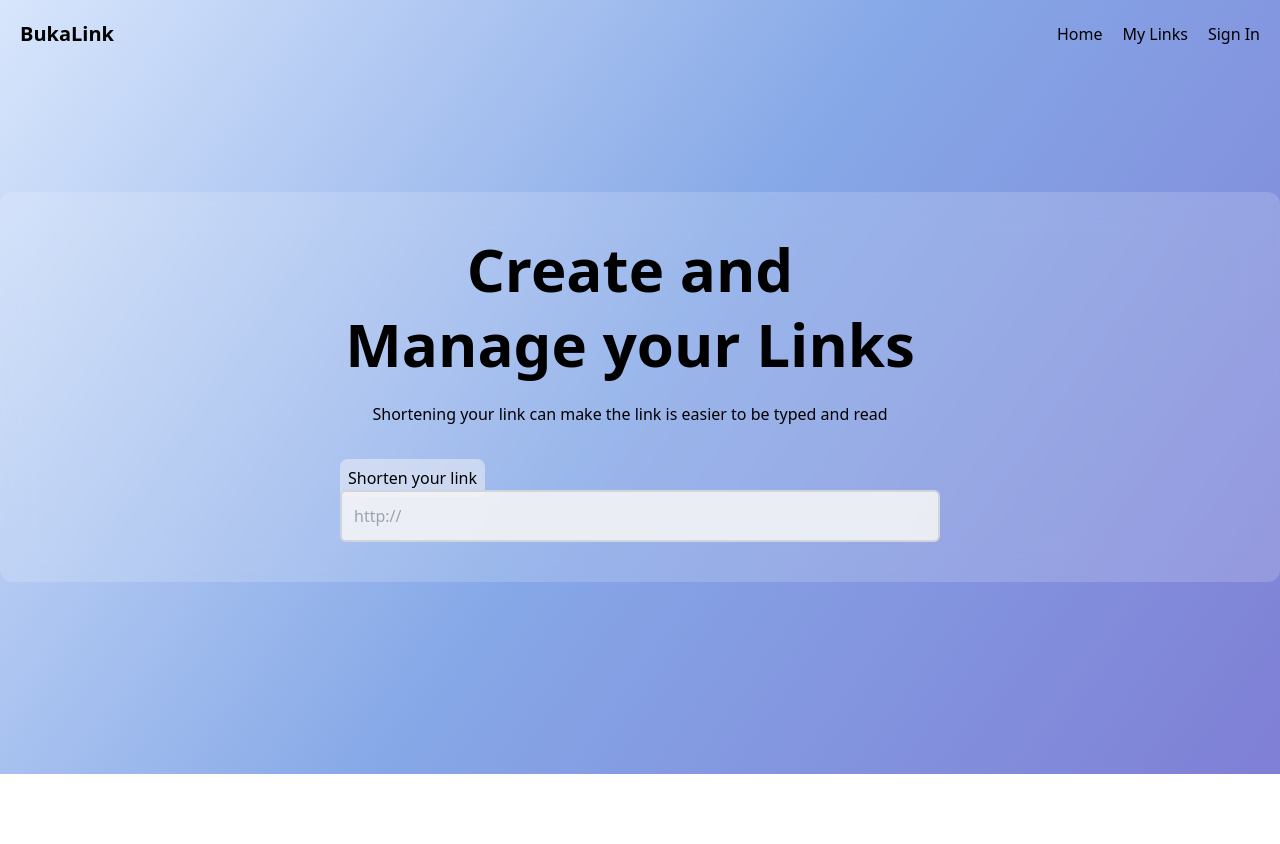
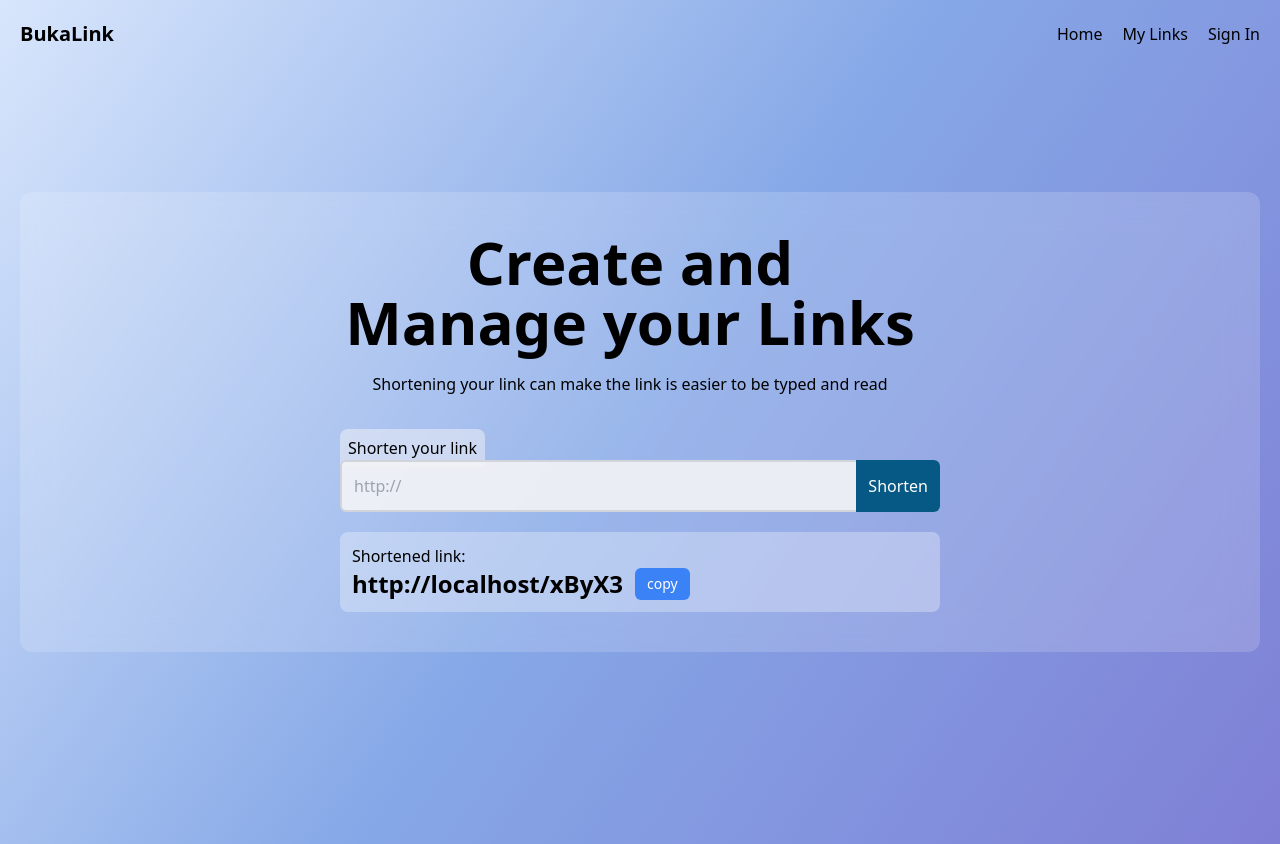
Before and after one commit to zuramai/quotes, a Vue app in the folder frontend/: page / in a window 1280 px wide. Before the commit the page ends 800 px from the top, so only its background shows below. Built offline with nearby package versions, Linux system fonts and the light colour scheme.

Commit message:
feat: add prieview

```diff
--- a/frontend/src/views/HomeView.vue
+++ b/frontend/src/views/HomeView.vue
@@ -1,25 +1,63 @@
 <script lang="ts" setup>
-import { ref } from 'vue';
+import { onMounted, reactive, ref } from 'vue';
 
 const link = ref('')
+const loading = ref(false)
+const result = ref({
+  link: "http://localhost/xByX3",
+  shortened: "http://google.com"
+})
+
+const shorten = () => {
+  loading.value = true
+  setTimeout(() => loading.value = false, 500)
+}
+
+const copytext = ref('copy')
+const copyLink = async () => {
+  copytext.value = "Copied!"
+  await navigator.clipboard.writeText(result.value.link)
+  setTimeout(() => {
+    copytext.value = "Copy"
+  }, 300);
+}
+
+onMounted(() => {
+
+})
 
 </script>
 
 <template>
   <main>
-    <section id="hero" class="py-48 flex items-center justify-center bg-white">
-      <div class="container">
+    <section id="hero" class="py-48 flex items-center justify-center bg-white min-h-screen">
+      <div class="container px-5">
         <div class="hero-card  py-10 p-16 rounded-xl">
           <div class="hero-card-content max-w-[600px] mx-auto">
             <div class="hero-left pr-5 text-center mb-10">
-              <h1 class="title text-6xl mb-5 leading-tight font-bold">Create and Manage your Links</h1>
+              <h1 class="title text-4xl lg:text-6xl mb-5 leading-tight font-bold">Create and Manage your Links</h1>
               <p>Shortening your link can make the link is easier to be typed and read</p>
             </div>
-            <div class="hero-right flex items-center w-full flex-grow">
-              <form action="" method="post" class="w-full">
+            <div class="hero-right  w-full flex-grow">
+              <form action="" method="post" class="w-full" @submit.prevent="shorten" >
                 <label class="bg-gray-100/50 p-2 rounded-t-lg" for="link">Shorten your link</label>
-                <input type="link" id="link" class="rounded-md border-2 border-gray-300 bg-gray-100/90 w-full p-3" placeholder="http://">
+                <div class="input-group-btn relative  mb-5">
+                  <input type="link" id="link" v-model="link" class="rounded-md border-2 focus:outline-none focus:border-blue-500 border-gray-300 bg-gray-100/90 w-full p-3" placeholder="http://">
+                  <button class="btn btn-submit bg-sky-800 text-white absolute right-0 h-full p-3 rounded-r-md">
+                    <svg v-if="loading" xmlns="http://www.w3.org/2000/svg" width="32" height="32" viewBox="0 0 24 24"><g stroke="currentColor"><circle cx="12" cy="12" r="9.5" fill="none" stroke-linecap="round" stroke-width="3"><animate attributeName="stroke-dasharray" calcMode="spline" dur="1.5s" keySplines="0.42,0,0.58,1;0.42,0,0.58,1;0.42,0,0.58,1" keyTimes="0;0.475;0.95;1" repeatCount="indefinite" values="0 150;42 150;42 150;42 150"/><animate attributeName="stroke-dashoffset" calcMode="spline" dur="1.5s" keySplines="0.42,0,0.58,1;0.42,0,0.58,1;0.42,0,0.58,1" keyTimes="0;0.475;0.95;1" repeatCount="indefinite" values="0;-16;-59;-59"/></circle><animateTransform attributeName="transform" dur="2s" repeatCount="indefinite" type="rotate" values="0 12 12;360 12 12"/></g></svg>
+                    <p v-else>
+                      Shorten
+                    </p>
+                  </button>
+                </div>
               </form>
+              <div class="result p-3 bg-white/30 rounded-lg" v-if="result">
+                <p>Shortened link:</p>
+                <div class="flex gap-3">
+                  <h2 class="text-2xl font-bold"><a :href="result.link" target="_blank">{{ result.link }}</a></h2>
+                  <button class="bg-blue-500 p-1 px-3 hover:bg-blue-600 text-white rounded-md text-sm" @click="copyLink">{{copytext}}</button>
+                </div>
+              </div>
             </div>
           </div>
         </div>
```
